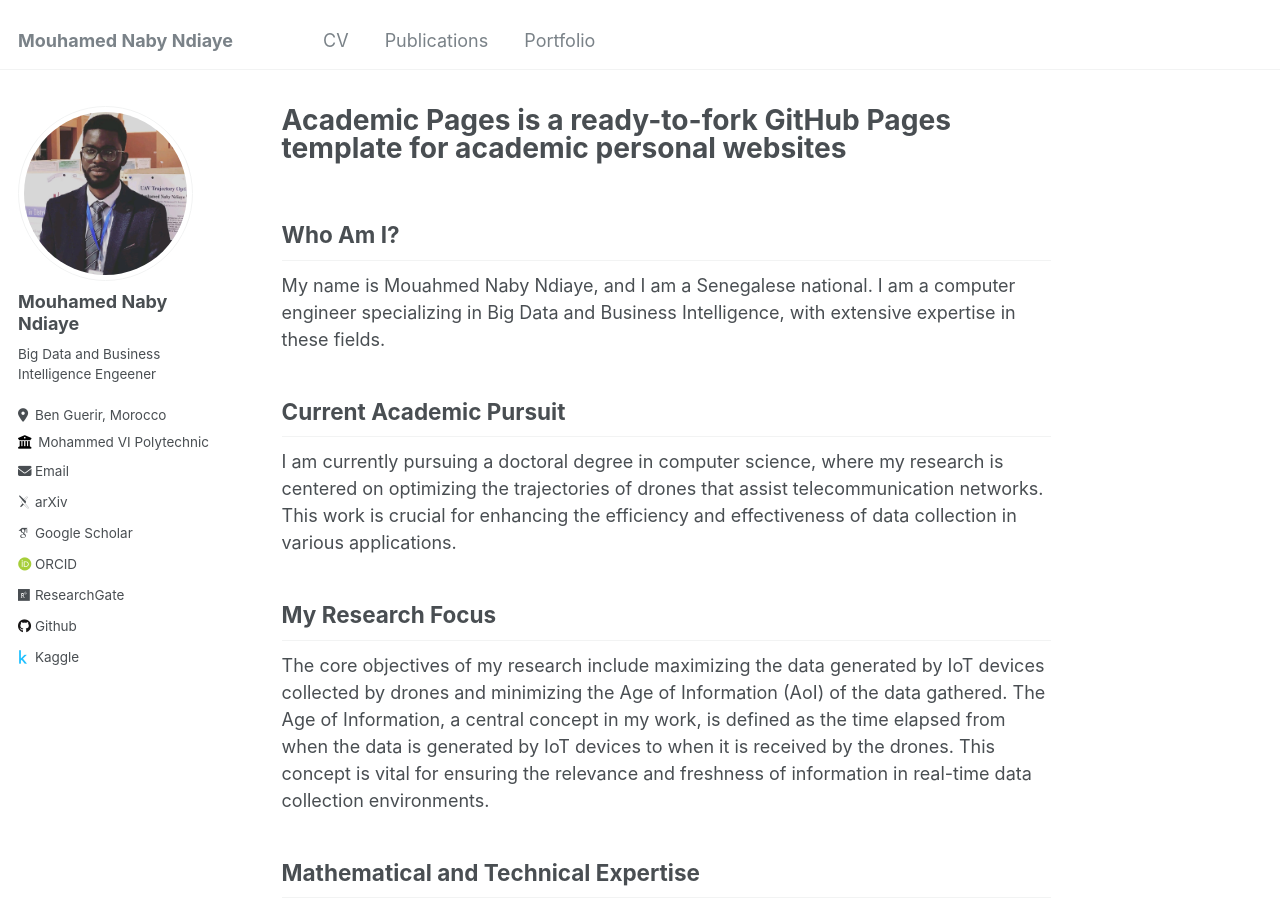
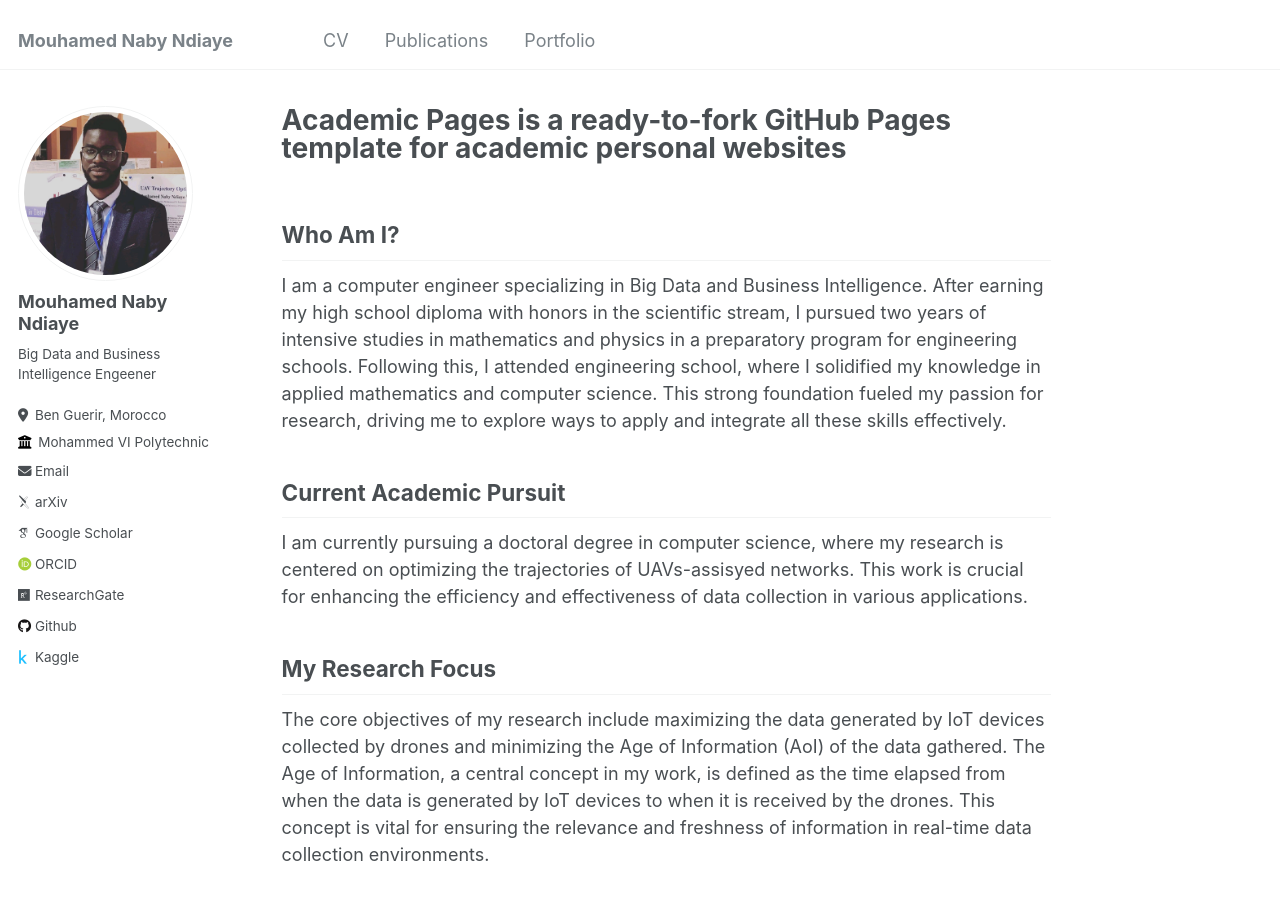
Before and after one commit to Nabzozifo/Nabzozifo.github.io, a Jekyll site: the page built from _pages/about.md, in a window 1280 px wide and 900 px high. Built offline with Jekyll 4.4.1, drawn with Linux system fonts in a browser that asks for light colours; some web fonts are replaced.

Commit message:
Update about.md

```diff
--- a/_pages/about.md
+++ b/_pages/about.md
@@ -9,11 +9,11 @@ redirect_from:
 
 Who Am I?
 ------
-My name is Mouahmed Naby Ndiaye, and I am a Senegalese national. I am a computer engineer specializing in Big Data and Business Intelligence, with extensive expertise in these fields.
+I am a computer engineer specializing in Big Data and Business Intelligence. After earning my high school diploma with honors in the scientific stream, I pursued two years of intensive studies in mathematics and physics in a preparatory program for engineering schools. Following this, I attended engineering school, where I solidified my knowledge in applied mathematics and computer science. This strong foundation fueled my passion for research, driving me to explore ways to apply and integrate all these skills effectively.
 
 Current Academic Pursuit
 ------
-I am currently pursuing a doctoral degree in computer science, where my research is centered on optimizing the trajectories of drones that assist telecommunication networks. This work is crucial for enhancing the efficiency and effectiveness of data collection in various applications.
+I am currently pursuing a doctoral degree in computer science, where my research is centered on optimizing the trajectories of UAVs-assisyed networks. This work is crucial for enhancing the efficiency and effectiveness of data collection in various applications.
 
 My Research Focus
 ------
```
